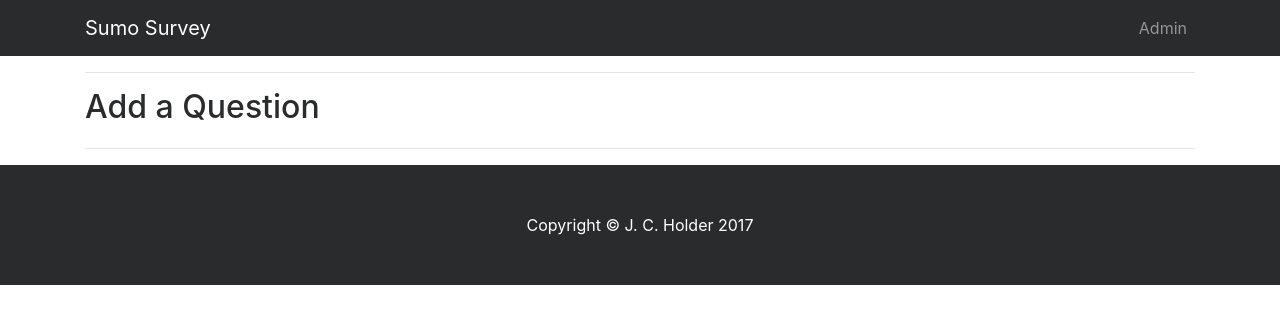
After one commit to thirdtruck/sumo-survey, a Node server app: template views/admin-add-question.hbs in a window 1280 px wide. The commit adds this page. Shown: the top 324 px of the page. Run offline with Node 20, Linux system fonts and the light colour scheme; the template is opened without the code that fills it, so the values that code supplies are empty; some libraries are stand-ins or nearby versions.

Commit message:
Set URL for Admin link. Clean up layout template.

```diff
--- /dev/null
+++ b/views/admin-add-question.hbs
@@ -0,0 +1,6 @@
+<div class="row">
+    <div class="col-md-12">
+        <h2>Add a Question</h2>
+    </div>
+</div>
+<!-- /.row -->
--- a/views/layout.hbs
+++ b/views/layout.hbs
@@ -43,26 +43,12 @@
             <span class="navbar-toggler-icon"></span>
         </button>
         <div class="container">
-            <a class="navbar-brand" href="#">Sumo Survey</a>
+            <a class="navbar-brand" href="/">Sumo Survey</a>
             <div class="collapse navbar-collapse" id="navbarExample">
                 <ul class="navbar-nav ml-auto">
                     <li class="nav-item">
-                        <a class="nav-link" href="#">Admin</a>
+                        <a class="nav-link" href="/admin">Admin</a>
                     </li>
-                    <!--
-                    <li class="nav-item active">
-                        <a class="nav-link" href="#">Home <span class="sr-only">(current)</span></a>
-                    </li>
-                    <li class="nav-item">
-                        <a class="nav-link" href="#">About</a>
-                    </li>
-                    <li class="nav-item">
-                        <a class="nav-link" href="#">Services</a>
-                    </li>
-                    <li class="nav-item">
-                        <a class="nav-link" href="#">Contact</a>
-                    </li>
-                    -->
                 </ul>
             </div>
         </div>
@@ -71,37 +57,11 @@
     <!-- Page Content -->
     <div class="container">
 
-        <!-- Page Heading -->
-        <!--
-        <h1 class="my-4">Survey</h1>
-        -->
-
         <hr>
 
         {{{body}}}
 
         <hr>
-
-        <!-- Pagination -->
-        <!--
-        <ul class="pagination justify-content-center">
-            <li class="page-item">
-                <a class="page-link" href="#" aria-label="Previous">
-                    <span aria-hidden="true">&laquo;</span>
-                    <span class="sr-only">Previous</span>
-                </a>
-            </li>
-            <li class="page-item"><a class="page-link" href="#">1</a></li>
-            <li class="page-item"><a class="page-link" href="#">2</a></li>
-            <li class="page-item"><a class="page-link" href="#">3</a></li>
-            <li class="page-item">
-                <a class="page-link" href="#" aria-label="Next">
-                    <span aria-hidden="true">&raquo;</span>
-                    <span class="sr-only">Next</span>
-                </a>
-            </li>
-        </ul>
-        -->
 
     </div>
     <!-- /.container -->
```
